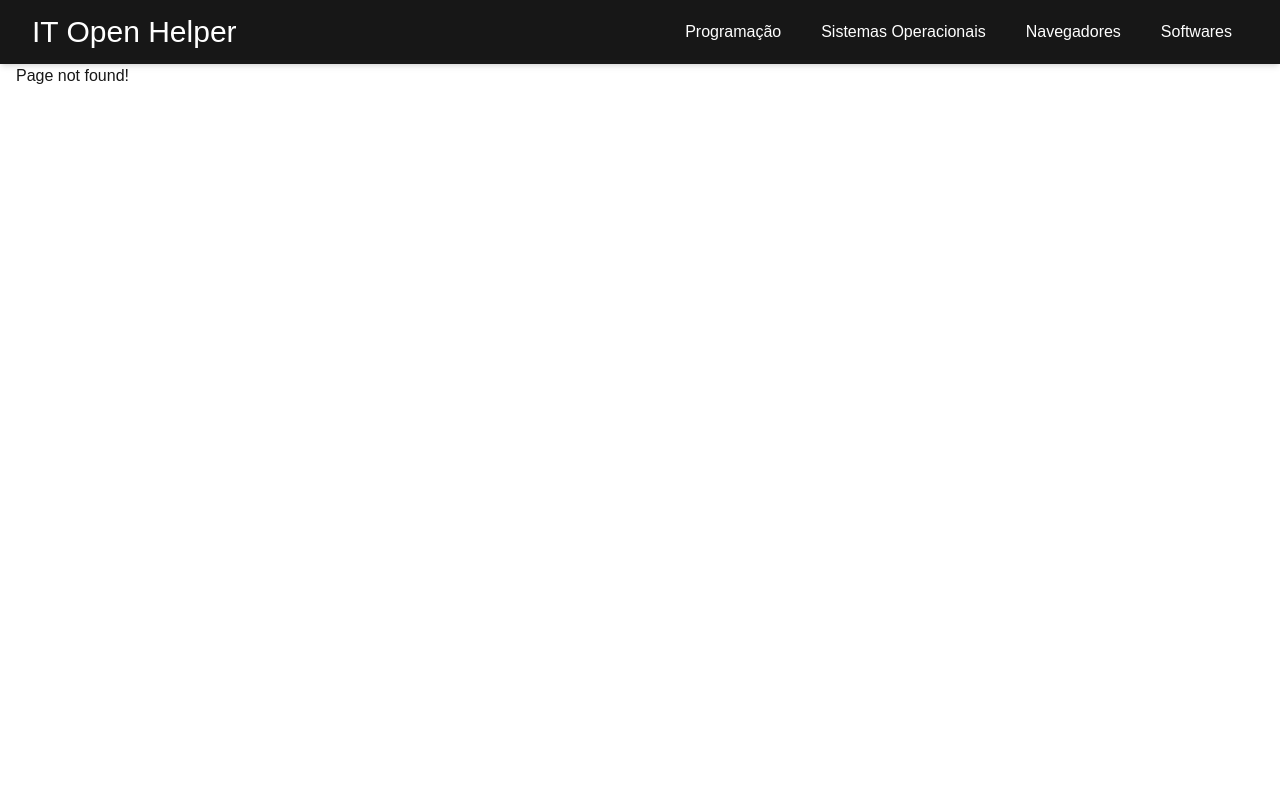
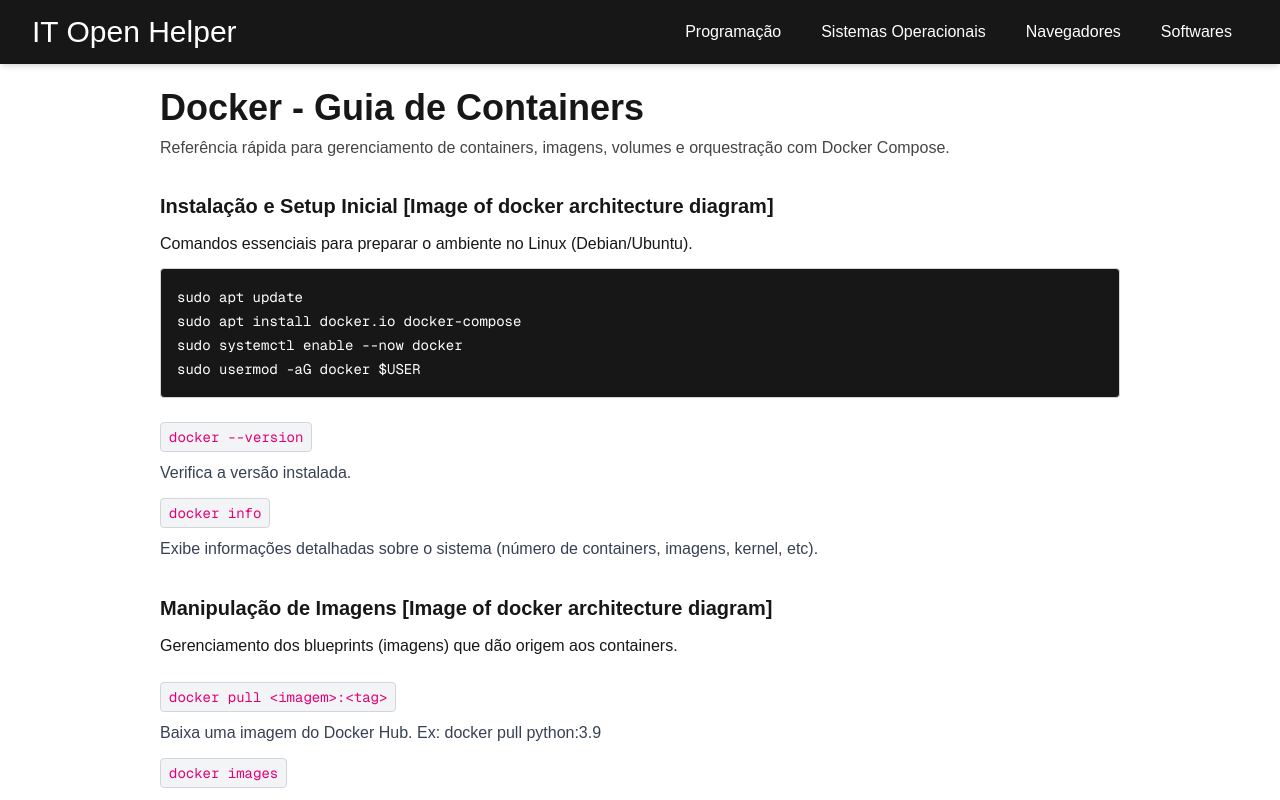
Before and after one commit to jonathaneamorim/web-it-open-helper, a Next.js app: page /programming/docker in a window 1280 px wide. Before the commit this address had no page. Shown: the top 800 px of the page. Built offline with nearby package versions, Linux system fonts and the light colour scheme.

Commit message:
feat: creation docker page

```diff
--- /dev/null
+++ b/src/app/programming/docker/page.tsx
@@ -0,0 +1,83 @@
+import dockerData from "@/data/programming/docker.json";
+import CodeListItem from "@/components/CodeListItem";
+
+export default function DockerPage() {
+  return (
+    <div className="w-full min-h-screen">
+      <div className="container mx-auto max-w-5xl px-4 py-6 sm:px-6 lg:px-8">
+
+        {/* Cabeçalho */}
+        <div className="mb-6 sm:mb-8">
+          <h1 className="text-2xl sm:text-3xl lg:text-4xl font-bold mb-2 text-(--foreground)">
+            {dockerData.title}
+          </h1>
+          <p className="text-sm sm:text-base text-(--foreground) opacity-80">
+            {dockerData.description}
+          </p>
+        </div>
+
+        {/* Loop de Seções */}
+        <div className="space-y-6 sm:space-y-8">
+          {dockerData.sections.map((section) => (
+            <div key={section.id}>
+
+              {/* Título da Seção */}
+              <div className="mb-4 sm:mb-6">
+                <h2 className="text-lg sm:text-xl font-bold mb-2 sm:mb-3 text-(--foreground)">
+                  {section.title} [Image of docker architecture diagram]
+                </h2>
+
+                {section.description && (
+                  <p className="text-sm sm:text-base text-(--foreground) mb-3">
+                    {section.description}
+                  </p>
+                )}
+
+                {/* Bloco de Código de Exemplo (Só renderiza se tiver 'example' no JSON) */}
+                {section.example && (
+                    <pre className="bg-(--foreground) p-3 sm:p-4 rounded border border-gray-300 overflow-x-auto mb-4">
+                      <code className="text-xs sm:text-sm font-mono text-(--background) whitespace-pre">
+                        {section.example}
+                      </code>
+                    </pre>
+                )}
+
+                 {/* Lista de Comandos (CodeListItem) */}
+                 {section.items && section.items.length > 0 && (
+                    <CodeListItem
+                        // Se não tiver exemplo acima, não passamos título pro componente filho pra não duplicar
+                        title={undefined}
+                        items={section.items}
+                    />
+                )}
+              </div>
+            </div>
+          ))}
+        </div>
+
+        {/* Rodapé com Links */}
+        {dockerData.links && dockerData.links.length > 0 && (
+          <div className="mt-8 sm:mt-12 pt-6 sm:pt-8 border-t border-gray-300">
+            <h2 className="text-xl sm:text-2xl font-bold mb-3 sm:mb-4 text-(--foreground)">
+              Links Úteis
+            </h2>
+            <ul className="space-y-2">
+              {dockerData.links.map((link, index) => (
+                <li key={index}>
+                  <a
+                    href={link.url}
+                    target="_blank"
+                    rel="noopener noreferrer"
+                    className="text-sm sm:text-base text-blue-600 hover:text-blue-800 hover:underline break-words"
+                  >
+                    {link.title} →
+                  </a>
+                </li>
+              ))}
+            </ul>
+          </div>
+        )}
+      </div>
+    </div>
+  );
+}
```
